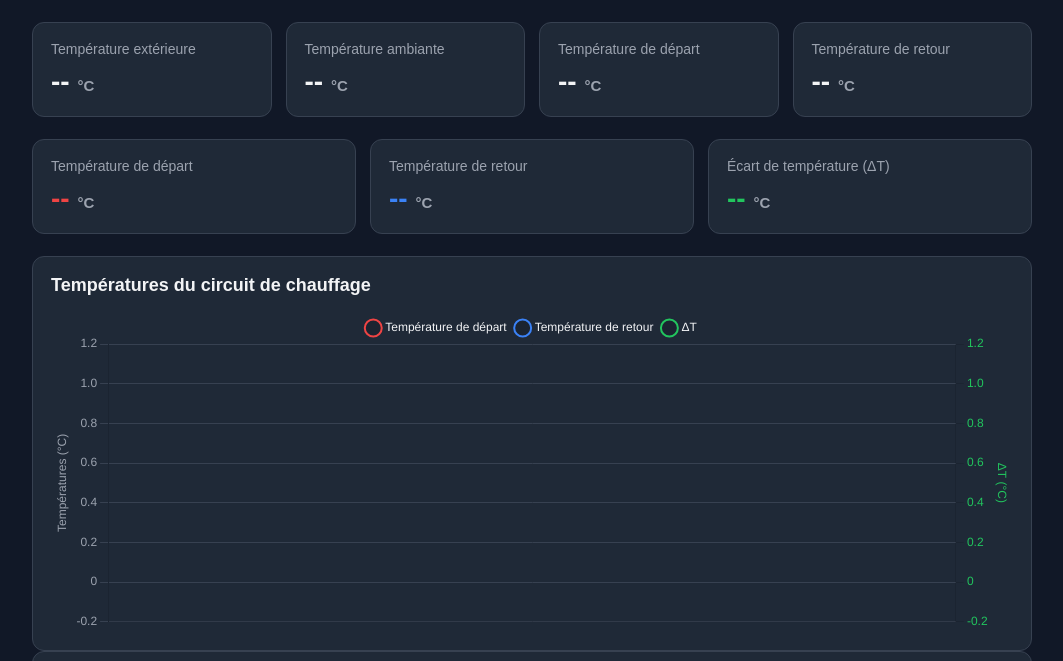
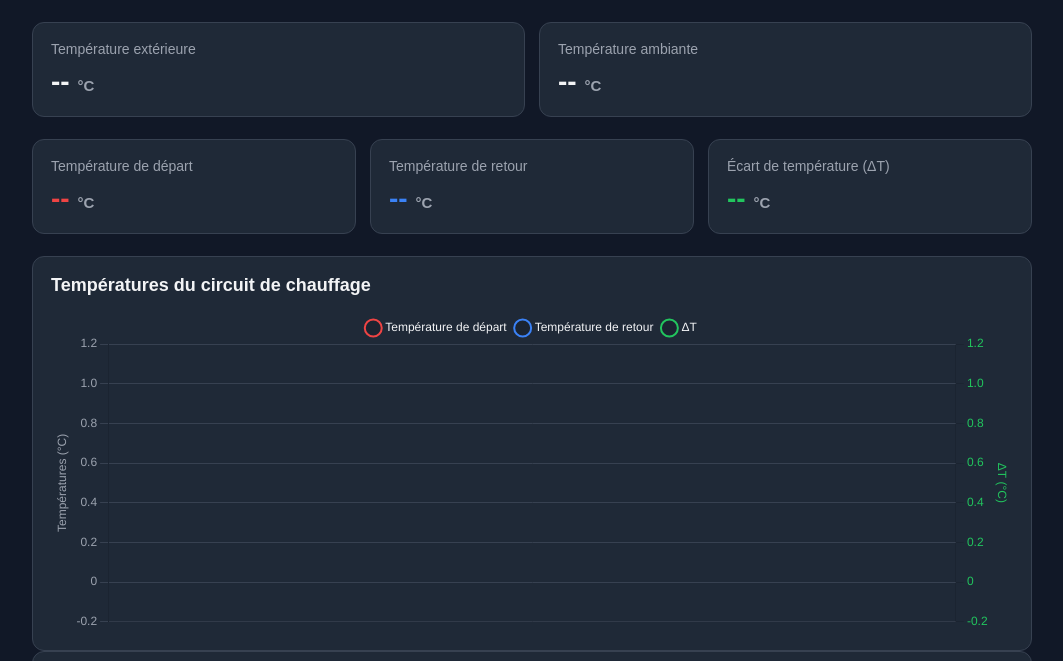
Before and after one commit to xavdebol/ecodan-pilotage, a plain HTML site: page index.html in a window 1280 px wide. Shown: the part 94-755 px from the top of the page, without its empty margins (108-1171 px from the left). Drawn offline with nearby package versions, Linux system fonts and the light colour scheme.

Commit message:
Update index.html

```diff
--- a/index.html
+++ b/index.html
@@ -56,19 +56,11 @@
   <section class="cards">
   <div class="card">
     <div class="label">Température extérieure</div>
-      <div class="value">-- <span class="unit">°C</span></div>
+    <div class="value" id="liveExterieur">-- <span class="unit">°C</span></div>
   </div>
   <div class="card">
     <div class="label">Température ambiante</div>
-      <div class="value">-- <span class="unit">°C</span></div>
-    </div>
-    <div class="card">
-      <div class="label">Température de départ</div>
-      <div class="value">-- <span class="unit">°C</span></div>
-    </div>
-    <div class="card">
-      <div class="label">Température de retour</div>
-      <div class="value">-- <span class="unit">°C</span></div>
+    <div class="value" id="liveInterieur">-- <span class="unit">°C</span></div>
   </div>
 </section>
 
```
Lines whose indentation alone changed are shown as unchanged.
